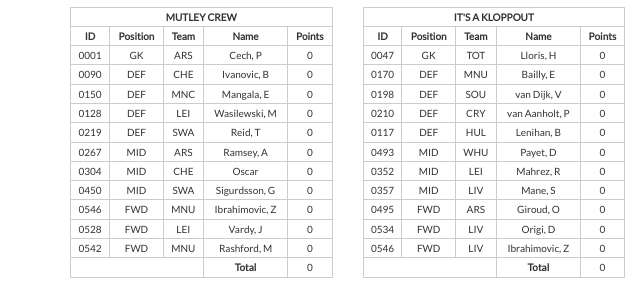
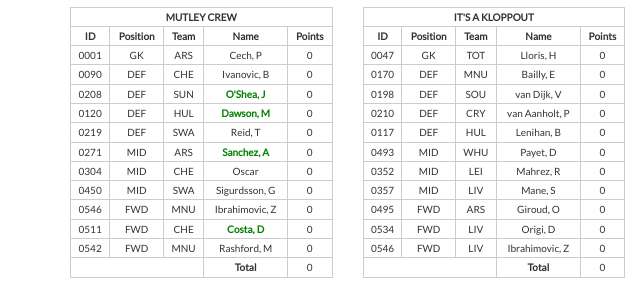
Before and after one commit to DobsonCJ/fantasy-football, a plain HTML site: page index.html in a window 1280 px wide. Shown: the part 2011-2296 px from the top of the page, 0-640 px from the left. Drawn offline with nearby package versions, Linux system fonts and the light colour scheme.

Commit message:
mutley tranfsers

```diff
--- a/index.html
+++ b/index.html
@@ -2619,17 +2619,17 @@
                                     <td class="points">0</td>
                                 </tr>
                                 <tr class="player-total-data">
-                                    <td class="id">0150</td>
-                                    <td class="position">DEF</td>
-                                    <td class="club">MNC</td>
-                                    <td class="player">Mangala, E</td>
-                                    <td class="points">0</td>
-                                </tr>
-                                <tr class="player-total-data">
-                                    <td class="id">0128</td>
-                                    <td class="position">DEF</td>
-                                    <td class="club">LEI</td>
-                                    <td class="player">Wasilewski, M</td>
+                                    <td class="id">0208</td>
+                                    <td class="position">DEF</td>
+                                    <td class="club">SUN</td>
+                                    <td class="player transfer">O'Shea, J</td>
+                                    <td class="points">0</td>
+                                </tr>
+                                <tr class="player-total-data">
+                                    <td class="id">0120</td>
+                                    <td class="position">DEF</td>
+                                    <td class="club">HUL</td>
+                                    <td class="player transfer">Dawson, M</td>
                                     <td class="points">0</td>
                                 </tr>
                                 <tr class="player-total-data">
@@ -2640,10 +2640,10 @@
                                     <td class="points">0</td>
                                 </tr>
                                 <tr class="player-total-data">
-                                    <td class="id">0267</td>
+                                    <td class="id">0271</td>
                                     <td class="position">MID</td>
                                     <td class="club">ARS</td>
-                                    <td class="player">Ramsey, A</td>
+                                    <td class="player transfer">Sanchez, A</td>
                                     <td class="points">0</td>
                                 </tr>
                                 <tr class="player-total-data">
@@ -2668,10 +2668,10 @@
                                     <td class="points">0</td>
                                 </tr>
                                 <tr class="player-total-data">
-                                    <td class="id">0528</td>
-                                    <td class="position">FWD</td>
-                                    <td class="club">LEI</td>
-                                    <td class="player">Vardy, J</td>
+                                    <td class="id">0511</td>
+                                    <td class="position">FWD</td>
+                                    <td class="club">CHE</td>
+                                    <td class="player transfer">Costa, D</td>
                                     <td class="points">0</td>
                                 </tr>
                                 <tr class="player-total-data">
```
